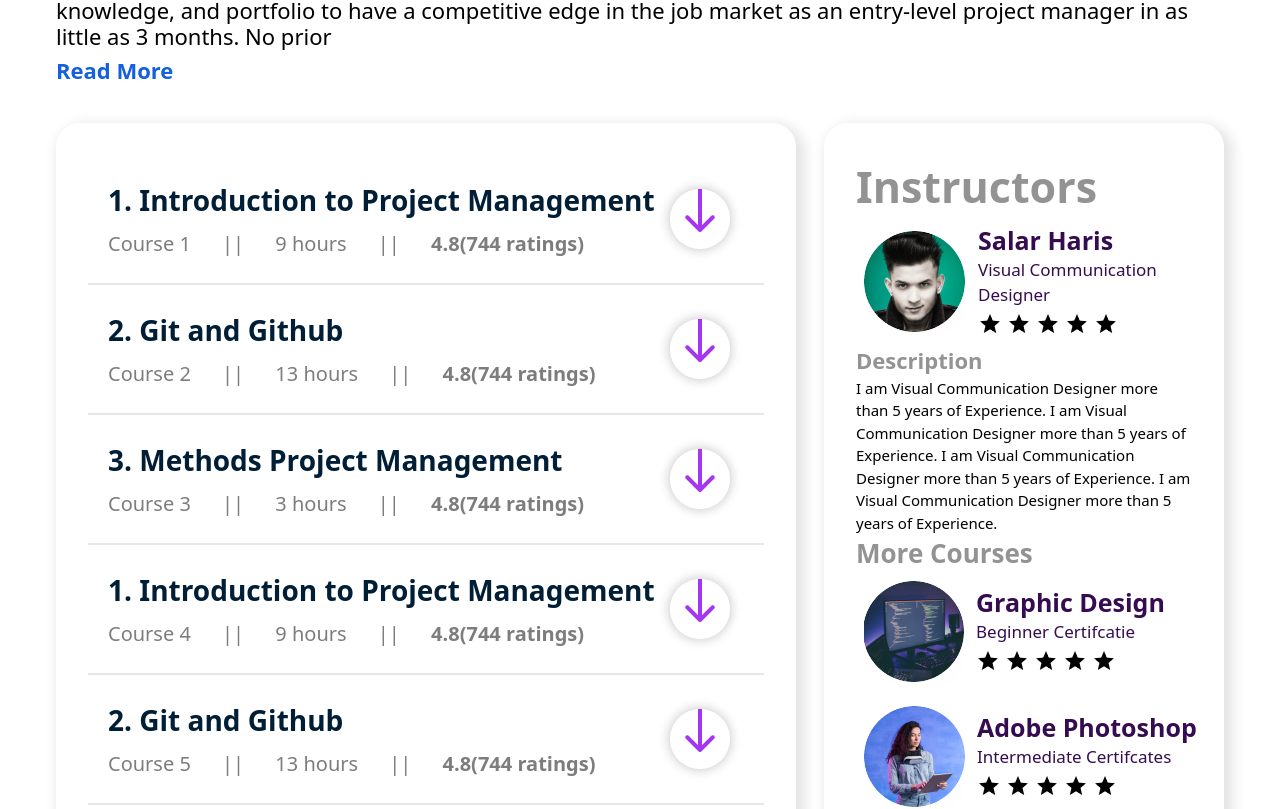
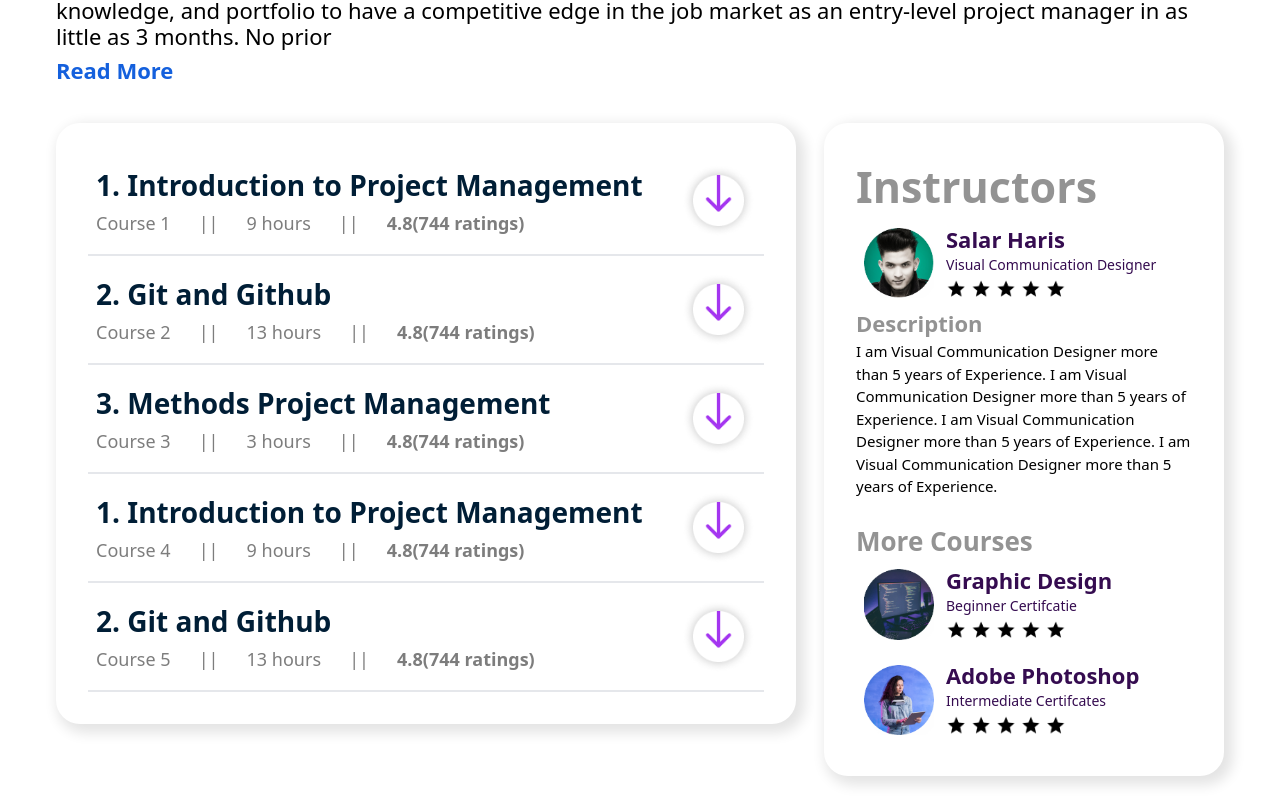
Before and after one commit to MrSohaibAhmed/tft-web, a React (Vite) app: page / in a window 1280 px wide. Shown: the part 2087-2896 px from the top of the page. Built offline with nearby package versions, Linux system fonts and the light colour scheme.

Commit message:
accordian animation

```diff
--- a/package.json
+++ b/package.json
@@ -10,6 +10,7 @@
     "preview": "vite preview"
   },
   "dependencies": {
+    "antd": "^5.17.3",
     "react": "^18.2.0",
     "react-dom": "^18.2.0",
     "react-icons": "^5.2.1",
--- /dev/null
+++ b/src/components/AccordianComp.jsx
@@ -0,0 +1,50 @@
+import PropTypes from "prop-types";
+import { useState } from "react";
+
+function AccordianComp(props) {
+  const [toggle, setToggle] = useState(false);
+  return (
+    <div className="border-b-2 p-2 flex flex-col gap-2">
+      {" "}
+      <div className="flex justify-between items-center   ">
+        <div className="flex flex-col gap-1">
+          <h1 className="text-[28px] font-[600] text-[#001E36]">
+            {props.item.heading}
+          </h1>
+          <p className="text-[18px] font-[300] text-[#7D7D7D]">
+            Course {props.item.course} &nbsp;&nbsp;&nbsp;&nbsp; ||
+            &nbsp;&nbsp;&nbsp;&nbsp; {props.item.hour} hours
+            &nbsp;&nbsp;&nbsp;&nbsp; || &nbsp;&nbsp;&nbsp;&nbsp;
+            <span className="font-[600]"> {props.item.rating}</span>
+          </p>
+        </div>
+        <img
+          src="src/assets/images/ArrowDown.png"
+          onClick={() => {
+            setToggle(!toggle);
+          }}
+          className={`cursor-pointer  transition-all duration-300 ease-in-out   ${toggle ? " rotate-180" : " rotate-0"} `}
+          width={75}
+          alt="arrow button"
+        />
+      </div>
+      <div
+        className={`grid transition-all overflow-hidden duration-300 ease-in-out ${
+          toggle ? " grid-rows-[1fr] opacity-100" : "grid-rows-[0fr] opacity-0"
+        } `}
+      >
+        <div className="overflow-hidden">
+          {" "}
+          Lorem ipsum dolor sit amet, consectetur adipisicing elit. Consequuntur
+          quos consectetur impedit obcaecati, eos neque dolorem quaerat eveniet.
+          Dolorem nostrum animi natus.
+        </div>
+      </div>
+    </div>
+  );
+}
+
+export default AccordianComp;
+AccordianComp.propTypes = {
+  item: PropTypes.object,
+};
--- a/src/components/InstructorCard.jsx
+++ b/src/components/InstructorCard.jsx
@@ -9,7 +9,7 @@ function InstructorCard(props) {
           borderRadius: "181px 181px 0px 0px",
         }}
       >
-        <img src={props.data.img} width={140} alt="" />
+        <img src={props.data.img} width={110} alt="" />
         <h1 className="text-[35px] leading-[42px] font-[600] text-[#350C50] ">
           {props.data.name}
         </h1>
--- a/src/components/ProfessionalCertificateSec.jsx
+++ b/src/components/ProfessionalCertificateSec.jsx
@@ -1,4 +1,5 @@
 import ProfileComp from "./ProfileComp";
+import AccordianComp from "./AccordianComp";
 
 function ProfessionalCertificateSec() {
   const data = [
@@ -70,30 +71,13 @@ function ProfessionalCertificateSec() {
         </div>
         <div className="flex mt-10 gap-7 max-lg:flex-wrap items-start justify-center">
           <div
-            className="p-8  rounded-3xl max-w-[750px] w-full"
+            className="p-8  rounded-3xl flex flex-col gap-2 max-w-[750px] w-full"
             style={{ boxShadow: " 5px 5px 13.1px 4px #0000001C" }}
           >
             {data.map((item) => {
               return (
                 <>
-                  {" "}
-                  <div className="flex justify-between items-center border-b-2 p-5 ">
-                    <div className="flex flex-col gap-2">
-                      <h1 className="text-[28px] font-[600] text-[#001E36]">
-                        {item.heading}
-                      </h1>
-                      <p className="text-[20px] font-[300] text-[#7D7D7D]">
-                        Course {item.course} &nbsp;&nbsp;&nbsp;&nbsp; ||
-                        &nbsp;&nbsp;&nbsp;&nbsp; {item.hour} hours
-                        &nbsp;&nbsp;&nbsp;&nbsp; || &nbsp;&nbsp;&nbsp;&nbsp;
-                        <span className="font-[600]"> {item.rating}</span>
-                      </p>
-                    </div>
-                    <img
-                      src="src/assets/images/ArrowDown.png"
-                      alt="arrow button"
-                    />
-                  </div>
+                  <AccordianComp item={item} />
                 </>
               );
             })}
@@ -106,7 +90,6 @@ function ProfessionalCertificateSec() {
             <h1 className="text-[43px] font-[600] text-[#939393]">
               Instructors
             </h1>
-
             <ProfileComp data={instructor} />
 
             <h1 className="text-[22px] font-[600] text-[#939393]">
@@ -119,6 +102,7 @@ function ProfessionalCertificateSec() {
               years of Experience. I am Visual Communication Designer more than
               5 years of Experience.
             </p>
+<br />
             <h1 className="text-[26px] font-[600] text-[#939393]">
               More Courses
             </h1>
--- a/src/components/ProfileComp.jsx
+++ b/src/components/ProfileComp.jsx
@@ -4,15 +4,15 @@ function ProfileComp(props) {
   return (
     <>
       <div className="flex items-center p-2  gap-3">
-        <img src={props.data.img} alt="instructor" />
+        <img src={props.data.img} alt="instructor" width={70} />
         <div className="flex flex-col gap-1 ">
-          <h1 className="text-[25px] text-nowrap font-[600] leading-none  text-[#350C50]">
+          <h1 className="text-[22px] text-nowrap font-[600] leading-none  text-[#350C50]">
             {props.data.heading}
           </h1>
-          <p className="text-[17px] font-[300] text-[#350C50]">
+          <p className="text-[14px] font-[300] text-[#350C50]">
             {props.data.content}
           </p>
-          <img src="src/assets/images/Stars.png" width={140} alt="" />
+          <img src="src/assets/images/Stars.png" width={120} alt="" />
         </div>
       </div>
     </>
```
Also changed, not shown: 1 other file (tests, documents, lock files or other folders).
